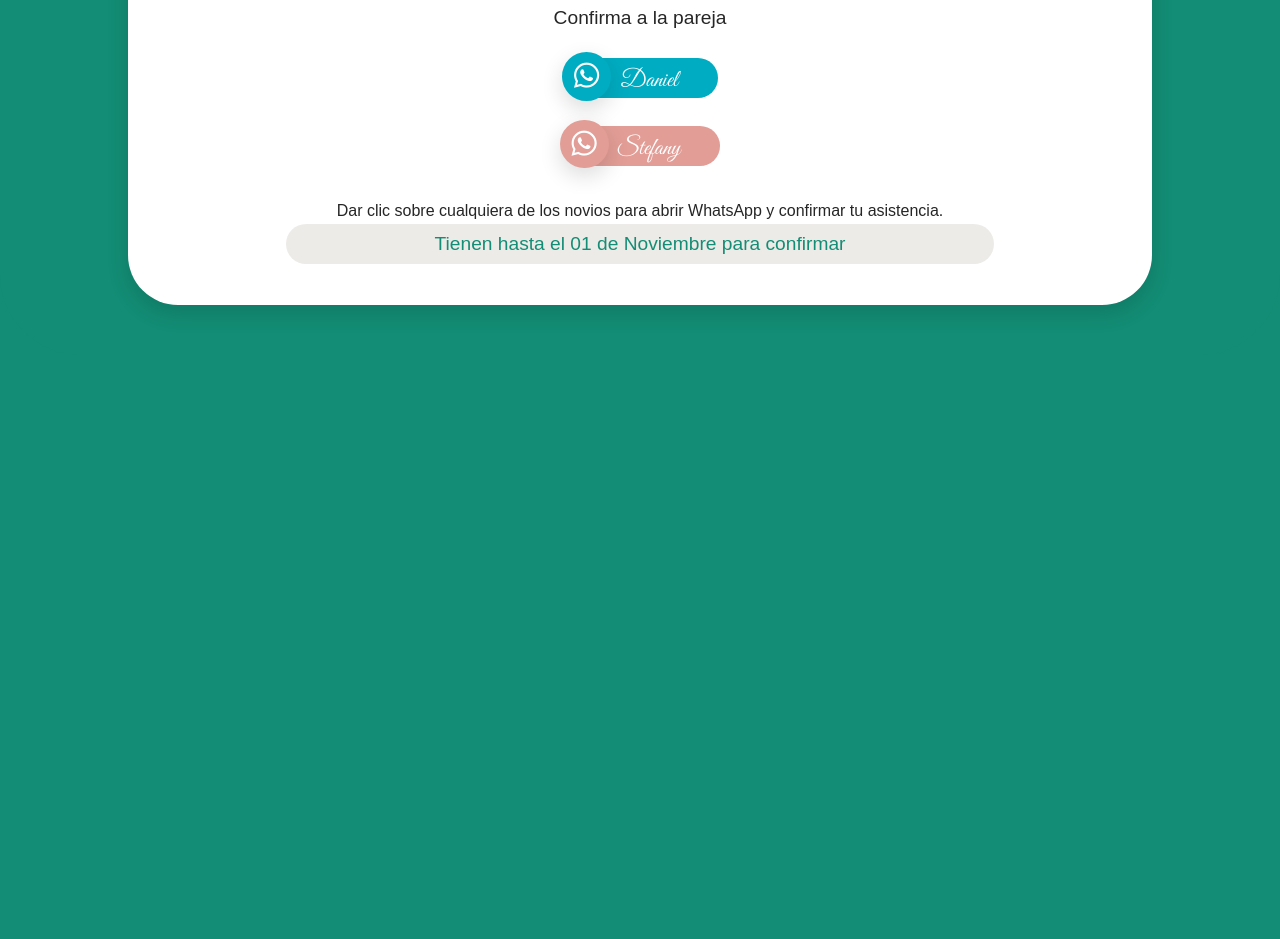
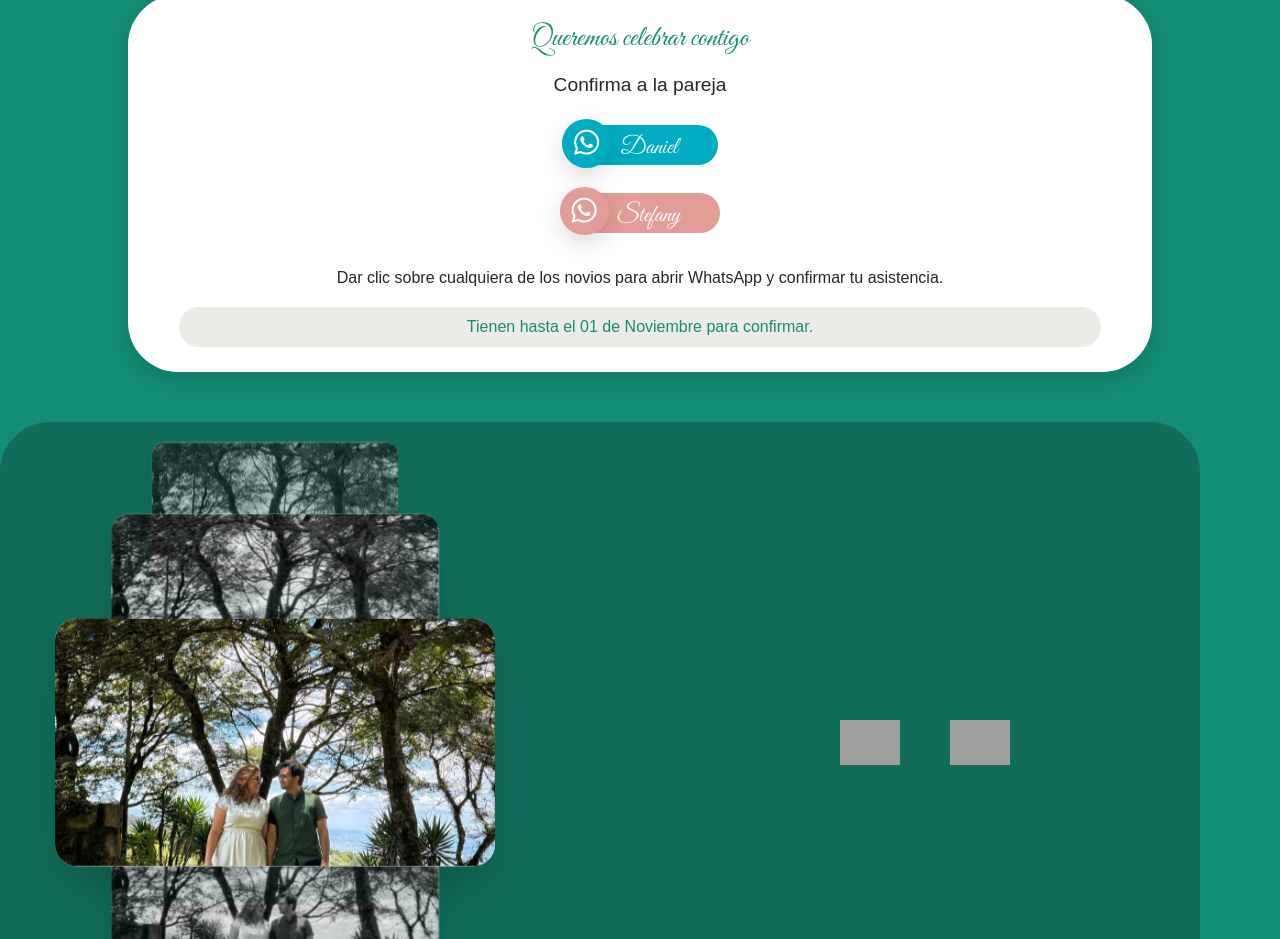
Before and after one commit to danyzenial/bodaDanyStef, a plain HTML site: page index.html in a window 1280 px wide. Shown: the part 3159-4098 px from the top of the page. Before the commit the page ends 3514 px from the top, so only its background shows below. Drawn offline with nearby package versions, Linux system fonts and the light colour scheme; grey boxes are pictures that could not be loaded; a web font is replaced by a local one.

Commit message:
Add carousel section and update countdown card

```diff
--- a/index.html
+++ b/index.html
@@ -26,6 +26,7 @@
     <link href="https://fonts.googleapis.com/css2?family=Zain&display=swap" rel="stylesheet">
 
     <link href="estilos.css" rel="stylesheet">
+    <link href="carousel.css" rel="stylesheet">
 </head>
 
 <body>
@@ -71,7 +72,7 @@
         </div>
 
         <!-- countdown Card -->
-        <div class="card countdown" aria-labelledby="countdown-title">
+        <div class="card-1 countdown" aria-labelledby="countdown-title">
             <h4 id="countdown-title">Cuenta regresiva para el gran día</h4>
             <div class="time-row" role="timer" aria-live="polite">
                 <div class="time-block">
@@ -94,7 +95,7 @@
         </div>
 
         <!-- Location Card -->
-        <div class="card location" aria-labelledby="location-title">
+        <div class="card-1 location" aria-labelledby="location-title">
             <img src="images/pareja1.jpeg" alt="Foto" class="location-notificacion">
             <h4 id="location-title" style="margin:0 0 8px 0;font-size:20px;color:#23564e">Lugar</h4>
             <div class="location-card">
@@ -226,15 +227,76 @@
                     <div class="rsvp-footer">
                         <div class="rsvp-footer-info-1">Dar clic sobre cualquiera de los novios para abrir WhatsApp y
                             confirmar tu asistencia.</div>
-                        <div class="rsvp-footer-info-2">Tienen hasta el 01 de Noviembre para confirmar</div>
                     </div>
+
                 </div>
+            </div>
+            <div class="rsvp-footer-info-2">Tienen hasta el 01 de Noviembre para confirmar.</div>
+        </div>
+
+        <div class="main-container">
+            <div class="carousel-section">
+                <div class="carousel-container">
+                    <button class="nav-arrow up">
+                        <i class="fas fa-arrow-circle-up"></i>
+                    </button>
+                    <div class="carousel-track">
+                        <div class="card" data-index="0">
+                            <img src="images/pareja1.jpeg" alt="Team Member 1">
+                        </div>
+                        <div class="card" data-index="1">
+                            <img src="images/pareja1.jpeg" alt="Team Member 2">
+                        </div>
+                        <div class="card" data-index="2">
+                            <img src="images/pareja1.jpeg" alt="Team Member 3">
+                        </div>
+                        <div class="card" data-index="3">
+                            <img src="images/pareja1.jpeg" alt="Team Member 4">
+                        </div>
+                        <div class="card" data-index="4">
+                            <img src="images/pareja1.jpeg" alt="Team Member 5">
+                        </div>
+                        <div class="card" data-index="5">
+                            <img src="images/pareja1.jpeg" alt="Team Member 6">
+                        </div>
+                    </div>
+                    <button class="nav-arrow down">
+                        <i class="fas fa-arrow-circle-down"></i>
+                    </button>
+                </div>
+            </div>
+
+            <div class="controls-section">
+                <div class="nav-controls">
+                    <button class="nav-arrow up">
+                        <img src="https://ik.imagekit.io/gopichakradhar/icons/top.png?updatedAt=1754290522765" alt="Up">
+                    </button>
+                    <button class="nav-arrow down">
+                        <img src="https://ik.imagekit.io/gopichakradhar/icons/down.png?updatedAt=1754290523249"
+                            alt="Down">
+                    </button>
+                </div>
+
+                <!--<div class="member-info">
+                    <h2 class="member-name">Emily Kim</h2>
+                    <p class="member-role">Founder</p>
+                </div>
+
+                <div class="dots">
+                    <div class="dot active" data-index="0"></div>
+                    <div class="dot" data-index="1"></div>
+                    <div class="dot" data-index="2"></div>
+                    <div class="dot" data-index="3"></div>
+                    <div class="dot" data-index="4"></div>
+                    <div class="dot" data-index="5"></div>
+                </div>-->
             </div>
         </div>
 
+
     </div>
 
-
+    <script src="scripts.js"></script>
     <script>
         // === Cuenta regresiva ===
         // Ajusta la fecha destino aquí:
```
